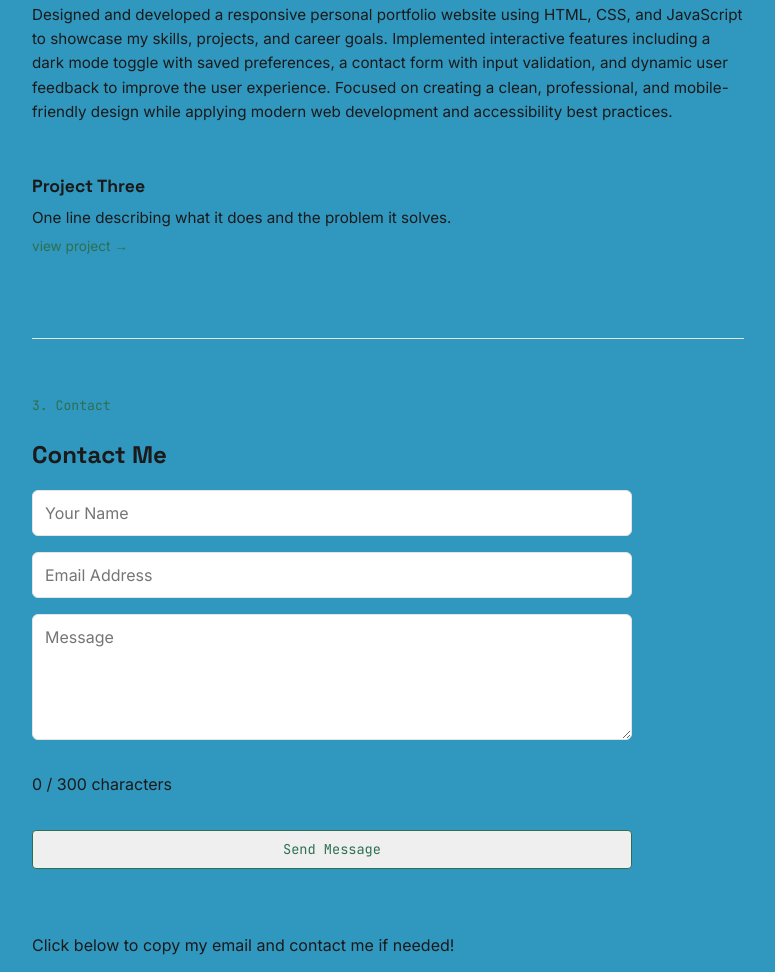
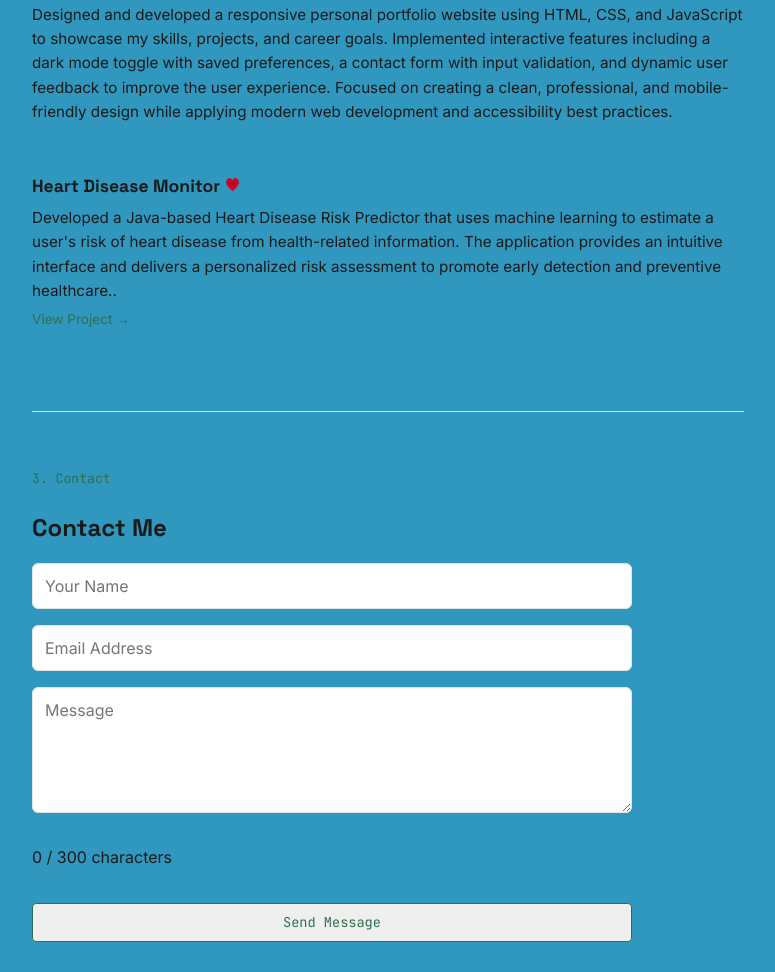
Before and after one commit to YofyMan/portfolio-website, a plain HTML site: page index.html in a window 1280 px wide. Shown: the part 1549-2521 px from the top of the page, without its empty margins (252-1027 px from the left). Drawn offline with Linux system fonts and the light colour scheme.

Commit message:
Final Portfolio Update

```diff
--- a/index.html
+++ b/index.html
@@ -15,7 +15,7 @@
   <header class="main_header">
     <div class="wrap">
       <nav>
-        <!-- Displays the website owner's name as the portfolio logo. -->
+        <!-- Displays the website 's name as the portfolio logo. -->
         <span class="logo">Jeffery Qiu</span>
 
         <!-- Navigation links move the user to sections on the same page. -->
@@ -36,7 +36,7 @@
   <!-- Main page content is kept inside the reusable wrap container. -->
   <main class="wrap">
 
-    <!-- Hero section introduces the portfolio owner and career goal. -->
+    <!-- Hero section introduces my career goal. -->
     <section class="hero">
       <h1>Jeffery Qiu</h1>
       <p class="role">Computer Science Student • Java Developer • Aspiring Full Stack Engineer</p>
@@ -52,7 +52,7 @@
       <p class="label">1. About</p>
       <h2>About Me</h2>
 
-      <!-- Short introduction describing the owner's background and interests. -->
+      <!-- Short introduction describing my background and interests. -->
       <p class="body-text">
         My name is Jeffery Qiu, I am 23 years and I am an aspiring CS student that will be graduating this semester.
         I mainly code in java but know the basics of python and a little bit of SQL. In my free time I tend to play
@@ -65,7 +65,7 @@
       <!-- Additional description of creative tools and current learning goals. -->
       <p>
         I like to sometimes spend my freetime and do video editing. I've worked in spaces like premiere pro and after effects. I've dabbled into photoshop and know the basics on photo editing.
-        I am currently learning and taking courses in LLM's (Language Learning Machines) and refreshing my knowledge on web development, mainily dabbling more with JS.
+        I am currently learning and taking courses in LLM's (Language Learning Machines) and refreshing my knowledge on web development, mainly dabbling more with JS.
       </p>
 
     <!-- Responsive grid container that holds all skill cards -->
@@ -136,11 +136,14 @@
             Focused on creating a clean, professional, and mobile-friendly design while applying modern web development and accessibility best practices.</p>
       </div>
 
-      <!-- Third project placeholder with a link for viewing the project. -->
+      <!-- Third project involving a heart disease monitor -->
       <div class="project">
-        <h3>Project Three</h3>
-        <p>One line describing what it does and the problem it solves.</p>
-        <a href="#">view project →</a>
+        <h3>Heart Disease Monitor
+            <img src="heart.png" alt="HTML" width="15" height="15" style="cursor: default;">
+        </h3>
+        <p>Developed a Java-based Heart Disease Risk Predictor that uses machine learning to estimate a user's risk of heart disease from health-related information.
+            The application provides an intuitive interface and delivers a personalized risk assessment to promote early detection and preventive healthcare..</p>
+        <a href="https://github.com/YofyMan/src" target="_blank">View Project →</a>
       </div>
     </section>
 
@@ -192,7 +195,7 @@
         Click below to copy my email and contact me if needed!
     </p>
 
-    <!-- JavaScript copies the portfolio owner's email address to the clipboard. -->
+    <!-- JavaScript copies the my email address to the clipboard. -->
     <button id="copyEmail" class="cta">
         📧 Copy My Email
     </button>
--- a/script.js
+++ b/script.js
@@ -1,7 +1,5 @@
-// ================================
+
 // Character Counter
-// ================================
-
 // Get the message textbox and counter
 const messageBox = document.getElementById("message");
 const charCount = document.getElementById("charCount");
@@ -15,6 +13,7 @@ messageBox.addEventListener("input", () => {
 
 });
 
+// Contact form fields required to fill in and final button click
 const form = document.getElementById("contactForm");
 
 form.addEventListener("submit", function(event){
```
Also changed, not shown: heart.png (added), 1 other file.
